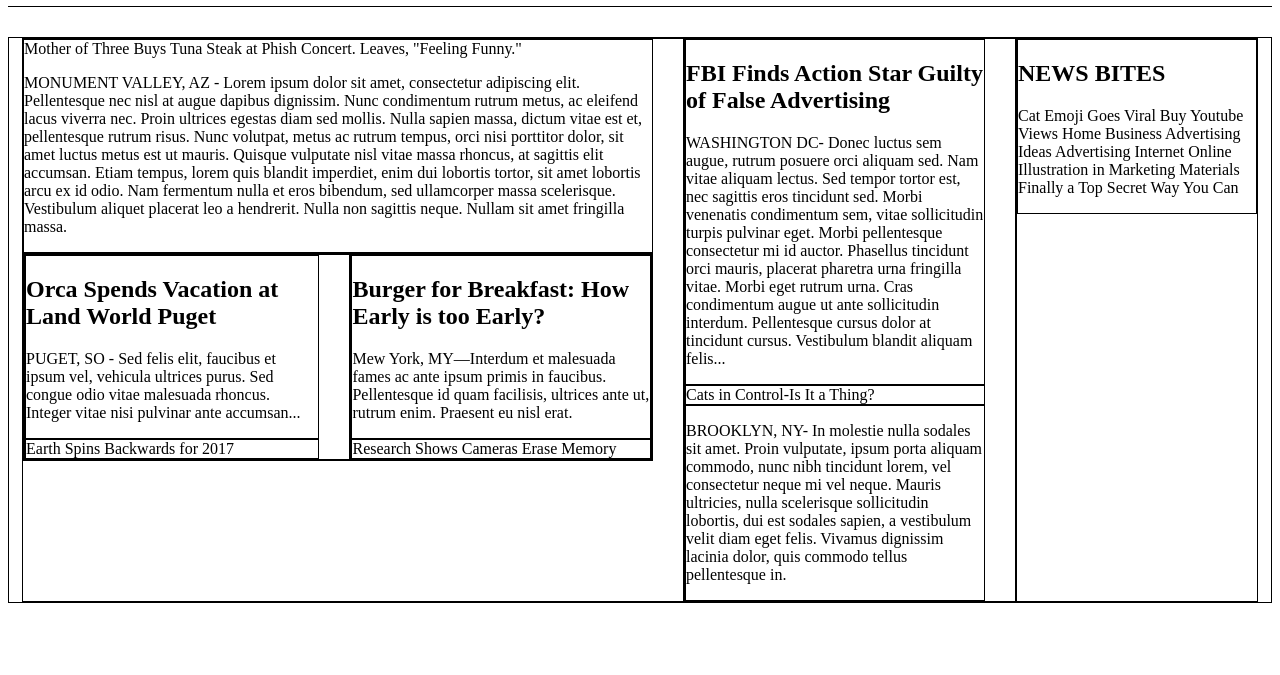
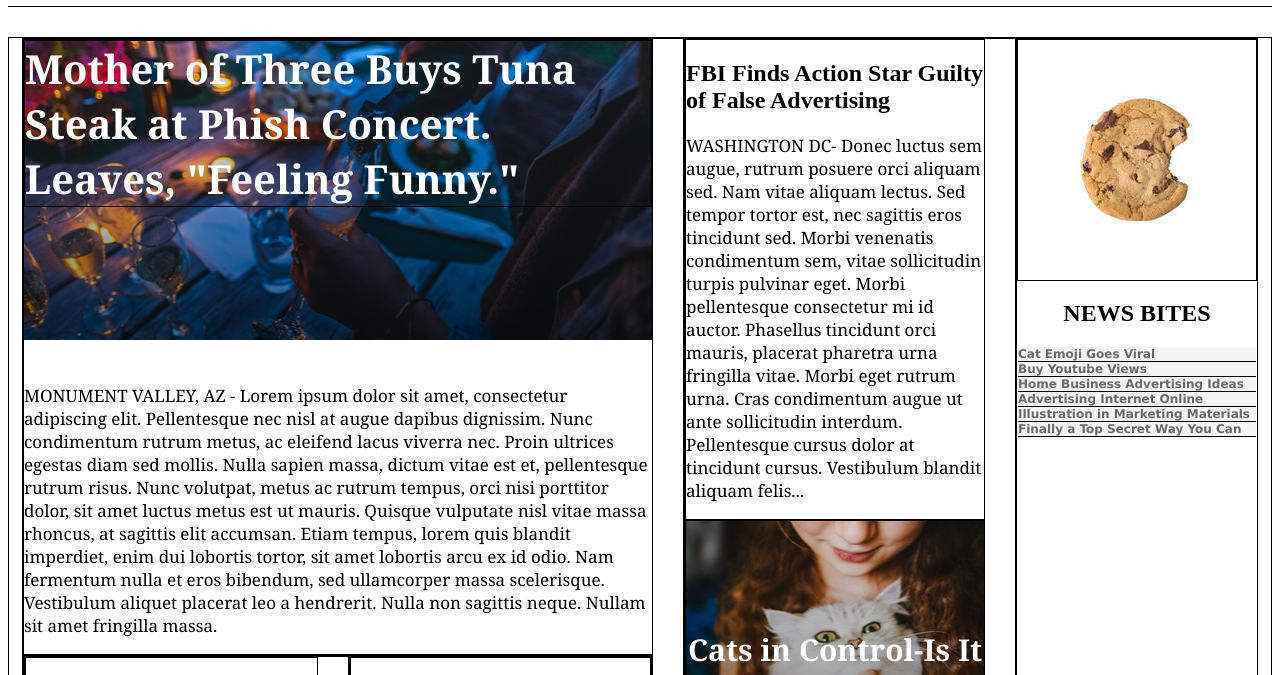
Before and after one commit to cherondev/mytimes, a plain HTML site: page index.html in a window 1280 px wide. Shown: the part 82-757 px from the top of the page. Drawn offline with Linux system fonts and the light colour scheme.

Commit message:
Modified Index HTML and CSS

```diff
--- a/index.html
+++ b/index.html
@@ -21,8 +21,10 @@
       <div class="container">
         <div class="left-column">
           <div class="tuna-steak">
-            <span class="image-text">Mother of Three Buys Tuna Steak at Phish Concert. Leaves, "Feeling Funny."</span>
-            <p>MONUMENT VALLEY, AZ - Lorem ipsum dolor sit amet, consectetur adipiscing elit. Pellentesque nec nisl at augue dapibus dignissim. Nunc condimentum rutrum metus, ac eleifend lacus viverra nec. Proin ultrices egestas diam sed mollis. Nulla sapien massa, dictum vitae est et, pellentesque rutrum risus. Nunc volutpat, metus ac rutrum tempus, orci nisi porttitor dolor, sit amet luctus metus est ut mauris. Quisque vulputate nisl vitae massa rhoncus, at sagittis elit accumsan. Etiam tempus, lorem quis blandit imperdiet, enim dui lobortis tortor, sit amet lobortis arcu ex id odio. Nam fermentum nulla et eros bibendum, sed ullamcorper massa scelerisque. Vestibulum aliquet placerat leo a hendrerit. Nulla non sagittis neque. Nullam sit amet fringilla massa.</p>
+              <div class="image-text1">
+                <span>Mother of Three Buys Tuna Steak at Phish Concert. Leaves, "Feeling Funny."</span>
+              </div>
+            <p class="lead-text">MONUMENT VALLEY, AZ - Lorem ipsum dolor sit amet, consectetur adipiscing elit. Pellentesque nec nisl at augue dapibus dignissim. Nunc condimentum rutrum metus, ac eleifend lacus viverra nec. Proin ultrices egestas diam sed mollis. Nulla sapien massa, dictum vitae est et, pellentesque rutrum risus. Nunc volutpat, metus ac rutrum tempus, orci nisi porttitor dolor, sit amet luctus metus est ut mauris. Quisque vulputate nisl vitae massa rhoncus, at sagittis elit accumsan. Etiam tempus, lorem quis blandit imperdiet, enim dui lobortis tortor, sit amet lobortis arcu ex id odio. Nam fermentum nulla et eros bibendum, sed ullamcorper massa scelerisque. Vestibulum aliquet placerat leo a hendrerit. Nulla non sagittis neque. Nullam sit amet fringilla massa.</p>
           </div>
 
           <div class="left-bottom">
@@ -31,8 +33,8 @@
                 <h2>Orca Spends Vacation at Land World Puget</h2>
                 <p>PUGET, SO - Sed felis elit, faucibus et ipsum vel, vehicula ultrices purus. Sed congue odio vitae malesuada rhoncus. Integer vitae nisi pulvinar ante accumsan...</p>
               </div>
-              <div class=" class="earth>
-                <span class="image-text">Earth Spins Backwards for 2017</span>
+              <div class="earth">
+                <span class="image-text2">Earth Spins Backwards for 2017</span>
               </div>
             </div>
           <div class="right-inside-left-bottom">
@@ -41,7 +43,7 @@
               <p>Mew York, MY—Interdum et malesuada fames ac ante ipsum primis in faucibus. Pellentesque id quam facilisis, ultrices ante ut, rutrum enim. Praesent eu nisl erat.</p>
             </div>
             <div class="research">
-              <span class="image-text">Research Shows Cameras Erase Memory</span>
+              <span class="image-text3">Research Shows Cameras Erase Memory</span>
             </div>
           </div>
 
@@ -53,18 +55,32 @@
             <p>WASHINGTON DC- Donec luctus sem augue, rutrum posuere orci aliquam sed. Nam vitae aliquam lectus. Sed tempor tortor est, nec sagittis eros tincidunt sed. Morbi venenatis condimentum sem, vitae sollicitudin turpis pulvinar eget. Morbi pellentesque consectetur mi id auctor. Phasellus tincidunt orci mauris, placerat pharetra urna fringilla vitae. Morbi eget rutrum urna. Cras condimentum augue ut ante sollicitudin interdum. Pellentesque cursus dolor at tincidunt cursus. Vestibulum blandit aliquam felis...</p>
           </div>
           <div class="cats">
-            <span class="image-text">Cats in Control-Is It a Thing?</span>
+            <span class="image-text4">Cats in Control-Is It a Thing?</span>
           </div>
           <div class="brooklyn">
             <p>BROOKLYN, NY- In molestie nulla sodales sit amet. Proin vulputate, ipsum porta aliquam commodo, nunc nibh tincidunt lorem, vel consectetur neque mi vel neque. Mauris ultricies, nulla scelerisque sollicitudin lobortis, dui est sodales sapien, a vestibulum velit diam eget felis. Vivamus dignissim lacinia dolor, quis commodo tellus pellentesque in.</p>
           </div>
         </div>
         <div class="right-column">
-          <div class="new-bites">
+          <div class="news-bite">
             <h2>NEWS BITES</h2>
-            <p>Cat Emoji Goes Viral Buy Youtube Views Home Business Advertising Ideas Advertising Internet Online Illustration in Marketing Materials Finally a Top Secret Way You Can</p>
+            <span>Cat Emoji Goes Viral</span>
+            <span>Buy Youtube Views</span>
+            <span>Home Business Advertising Ideas</span>
+            <span>Advertising Internet Online</span>
+            <span>Illustration in Marketing Materials</span>
+            <span>Finally a Top Secret Way You Can</span>
           </div>
         </div>
       </div>
+      <footer>
+        <nav>
+          <span><a href="#">World</a></span>
+          <span><a href="#">U.S.</a></span>
+          <span><a href="#">Tech</a></span>
+          <span><a href="#">Science</a></span>
+        </nav><br />
+        <span>&copy; 2017, My Times (A Division of Codecademy bite)</span>
+      </footer>
   </body>
 </html>
--- a/resources/css/style.css
+++ b/resources/css/style.css
@@ -73,3 +73,82 @@ div {
 .left-inside-left-bottom {
   padding-right: 30px;
 }
+
+.image-text1, .image-text2, .image-text3, .image-text4 {
+  font-family: Georgia;
+  font-weight: bold;
+  font-size: 30px;
+  color: white;
+}
+
+.image-text1 {
+  font-size: 40px;
+}
+
+p {
+  font-family: Georgia;
+  font-size: 17px;
+  color: black;
+}
+
+.tuna-steak, .image-text1 {
+  background-image: url("../images/img-story-main.png");
+  background-repeat: no-repeat;
+}
+
+.lead-text {
+  padding-top: 160px;
+}
+.earth {
+  display: flex;
+  align-items: center;
+  background-image: url("../images/img-story-2.png");
+  background-repeat: no-repeat;
+  height: 299px;
+  text-align: center;
+}
+.orca, .burger {
+  padding-bottom: 30px;
+}
+
+.research {
+  display: flex;
+  align-items: center;
+  background-image: url("../images/img-story-3.png");
+  background-repeat: no-repeat;
+  height: 299px;
+  text-align: center;
+}
+
+.cats {
+  display: flex;
+  align-items: center;
+  background-image: url("../images/img-story-1.png");
+  background-repeat: no-repeat;
+  height: 299px;
+  text-align: center;
+}
+
+.news-bite {
+  display: flex;
+  flex-direction: column;
+  font-size: 16px;
+  font-weight: bold;
+  background-image: url("../images/img-news-bite.png");
+  background-repeat: no-repeat;
+  height: 240px;
+}
+
+.news-bite h2 {
+  padding-top: 240px;
+  text-align: center;
+}
+
+.news-bite span {
+  background-color: WhiteSmoke;
+  font-family: Verdana;
+  font-size: 12px;
+  color: DimGray;
+  border-bottom: 1px solid black;
+  text-align: left;
+}
```
Also changed, not shown: resources/images/img-story-main.png (added).
